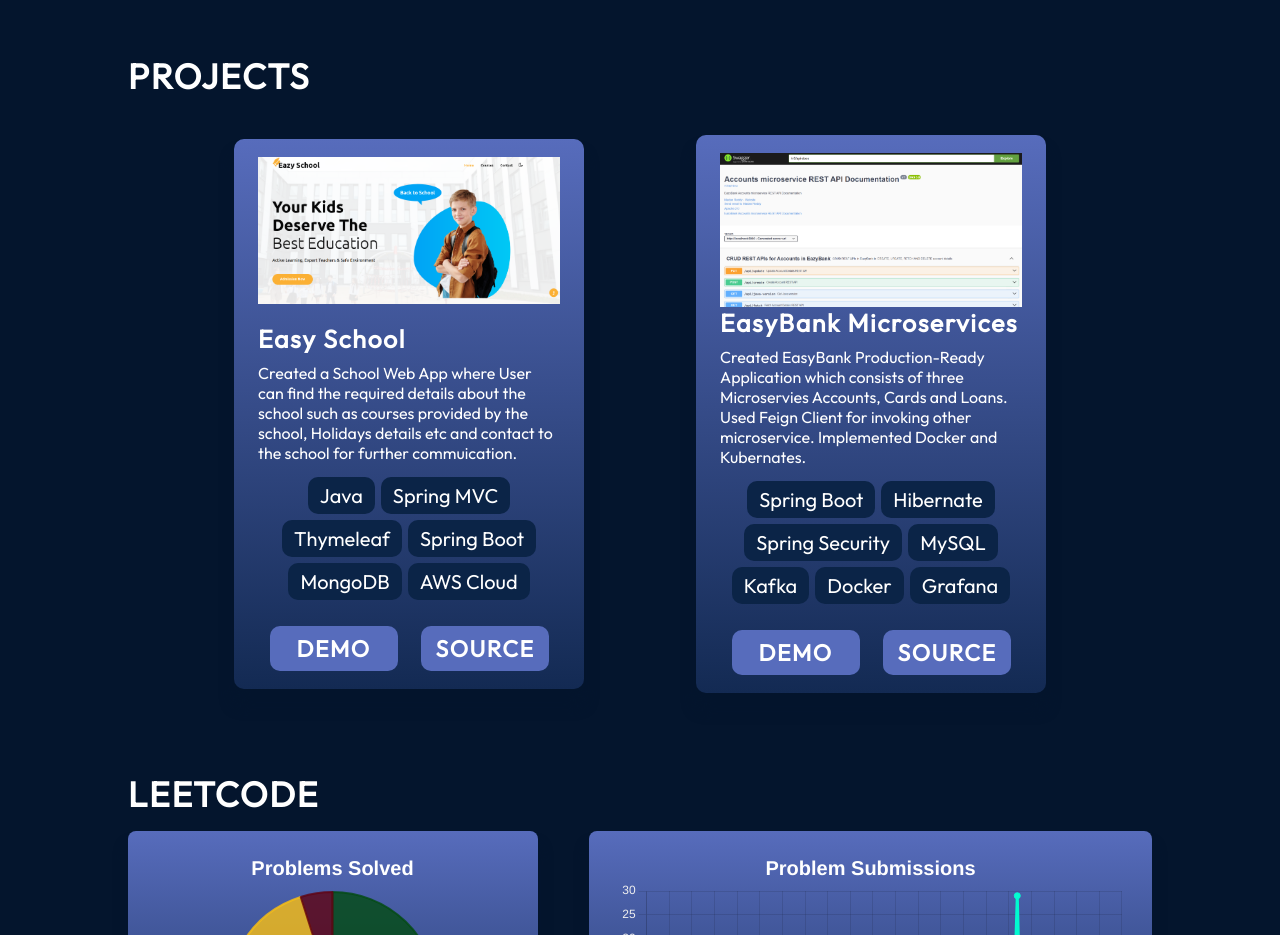
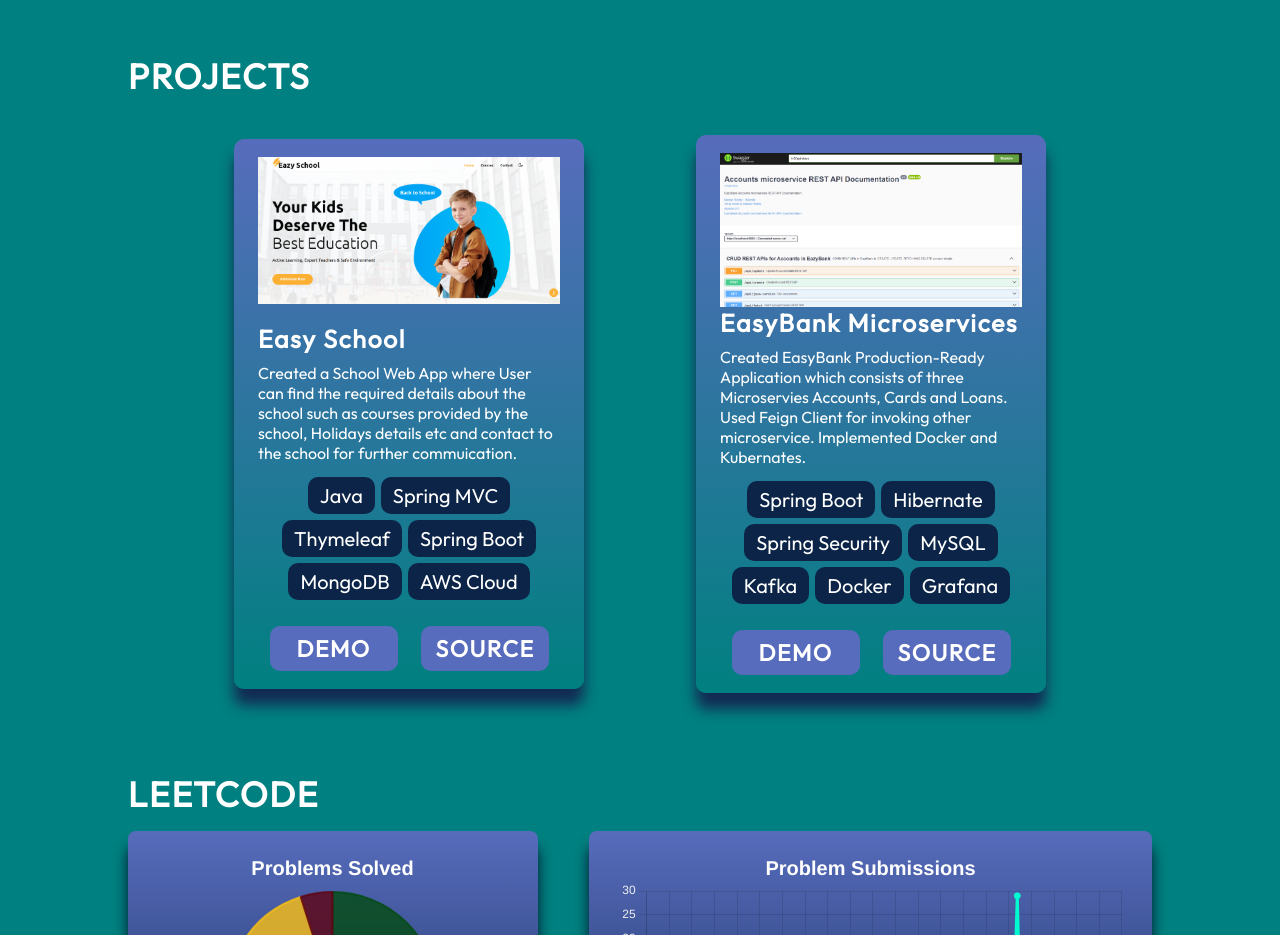
Before and after one commit to Chetanchauhangithub/ChetanChauhanPortfolio, a React (Vite) app: page / in a window 1280 px wide. Shown: the part 2380-3315 px from the top of the page. Built offline with nearby package versions, Linux system fonts and the light colour scheme; no server answers.

Commit message:
Changing background

```diff
--- a/src/App.module.css
+++ b/src/App.module.css
@@ -1,7 +1,7 @@
 @import './vars.css';
 
 .App {
-    background-color: var(--color-bg);
+    background-color: #008080;
     width: 100%;
     height: 100%;
 
--- a/src/components/Contact/Contact.module.css
+++ b/src/components/Contact/Contact.module.css
@@ -3,7 +3,7 @@
 .container {
   color: var(--color-text);
   margin-top: 120px;
-  background-color: var(--color-secondary);
+  background-color: #004b49;
   display: flex;
   flex-direction: row;
   justify-content: space-evenly;
--- a/src/components/Projects/ProjectCard.module.css
+++ b/src/components/Projects/ProjectCard.module.css
@@ -4,8 +4,8 @@
   display: flex;
   flex-direction: column;
   border-radius: 10px;
-  background: linear-gradient(180deg, #576cbc 0%, #132a53 100%);
-  box-shadow: 0 16px 14px 0 #04152d;
+  background: linear-gradient(180deg, #576cbc 0%, #008080 100%);
+  box-shadow: 0 16px 14px 0 #132a53;
   padding: 18px 24px;
   max-width: 350px;
   min-height: 550px;
```
